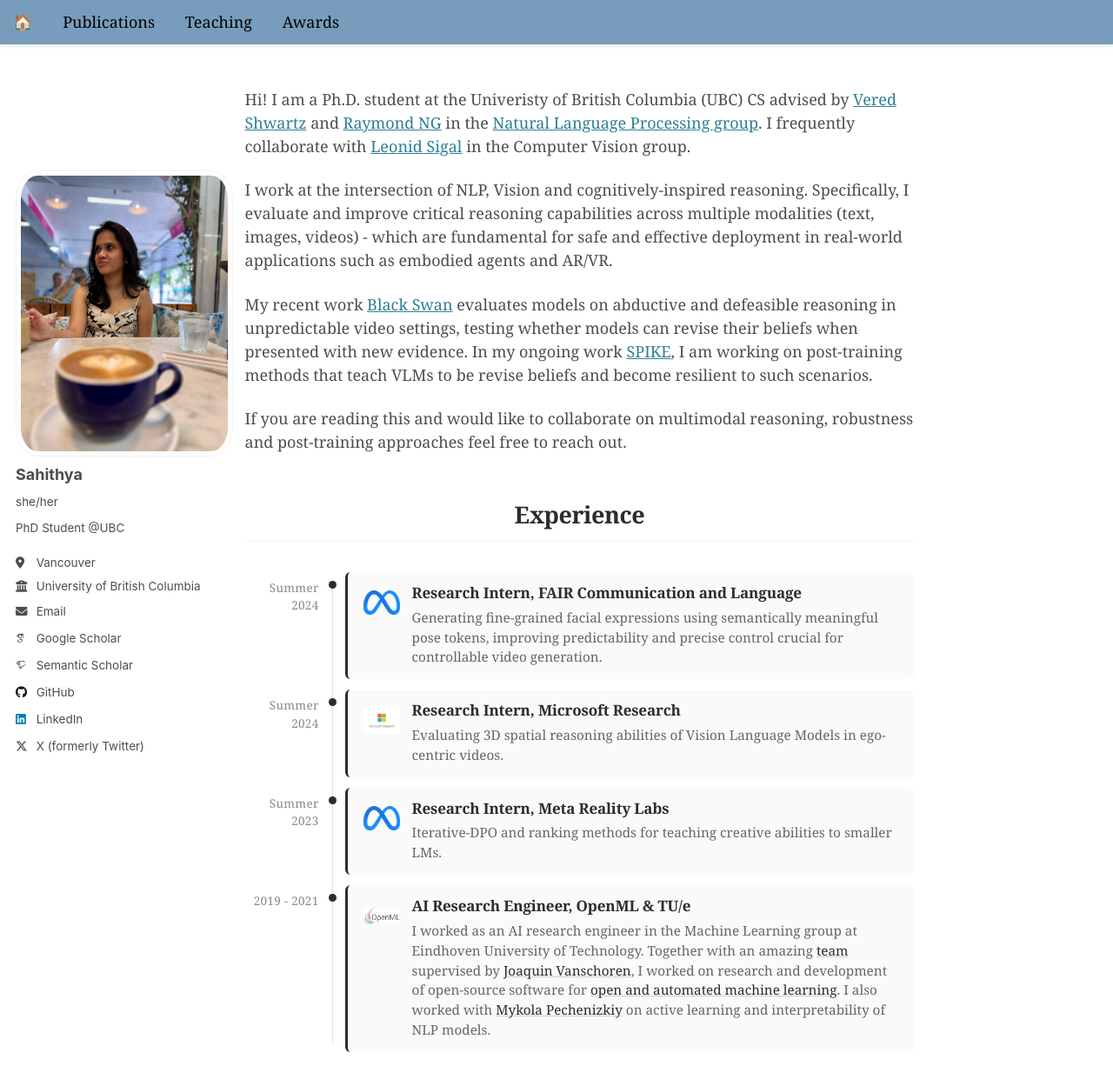
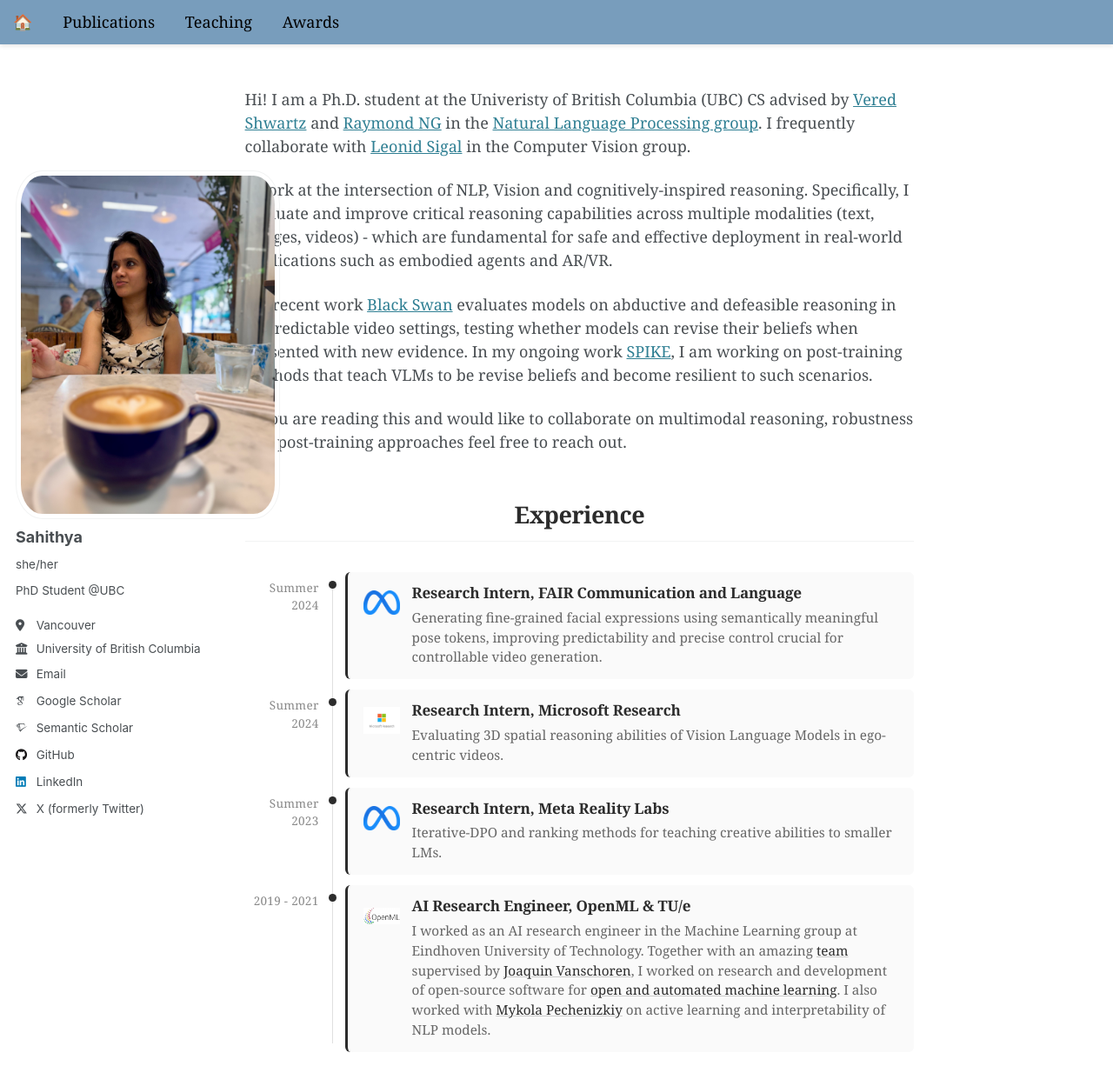
Before and after one commit to sahithyaravi/sahithyaravi.github.io, a Jekyll site: the page built from _pages/about.md, in a window 1280 px wide and 1400 px high. Shown: the top 1249 px of the window at 87% size. Built offline with Jekyll 4.4.1, drawn with Linux system fonts in a browser that asks for light colours; some web fonts are replaced.

Commit message:
adjustments to sidebar

```diff
--- a/_sass/layout/_sidebar.scss
+++ b/_sass/layout/_sidebar.scss
@@ -36,7 +36,7 @@
   }
 
   @include breakpoint($x-large) {
-    max-width: 350px;
+    max-width: 400px;
     padding-right: 0;
   }
 
@@ -94,7 +94,7 @@
   }
 
   img {
-    max-width: 250px;
+    max-width: 350px;
     border-radius: 10%;
 
     @include breakpoint($large) {
```
Also changed, not shown: 1 other file.
